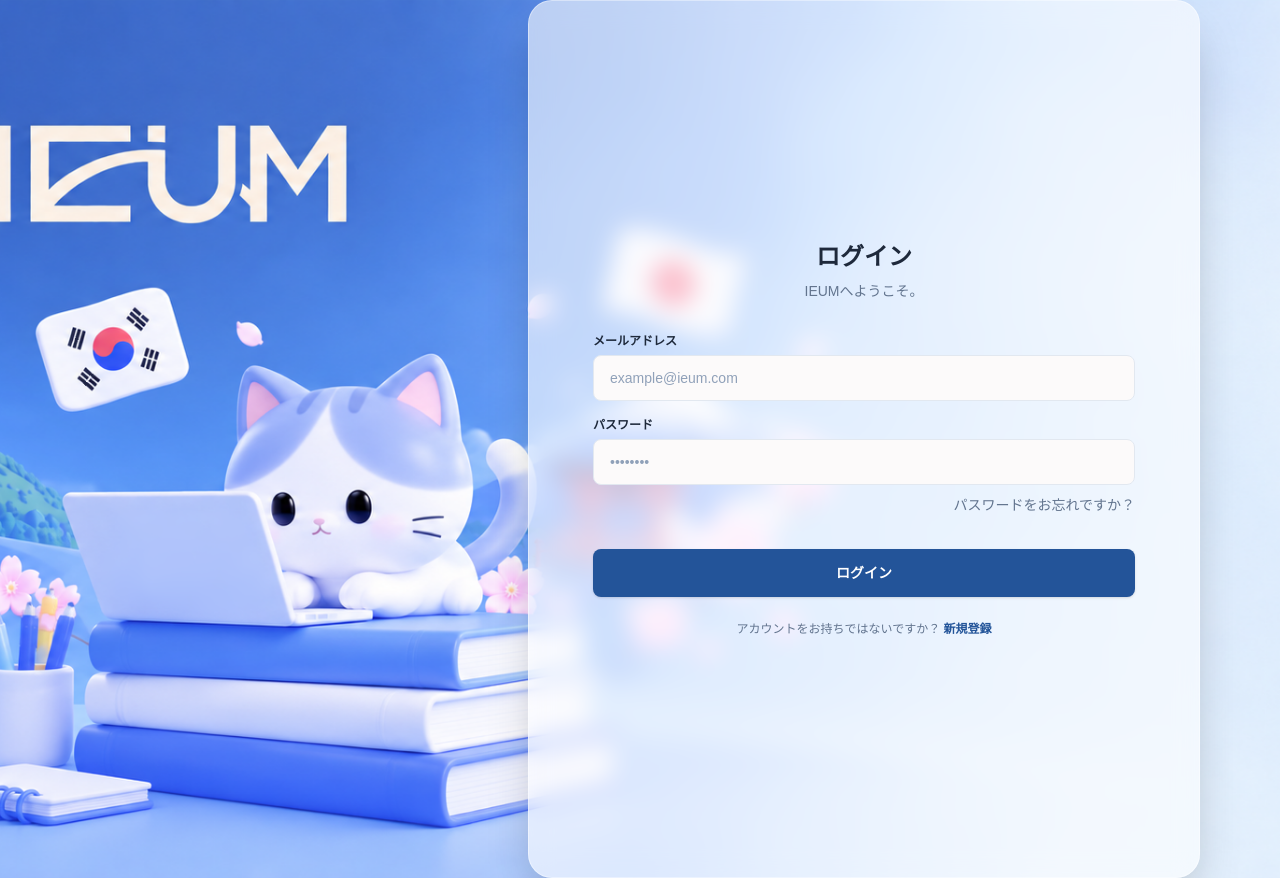
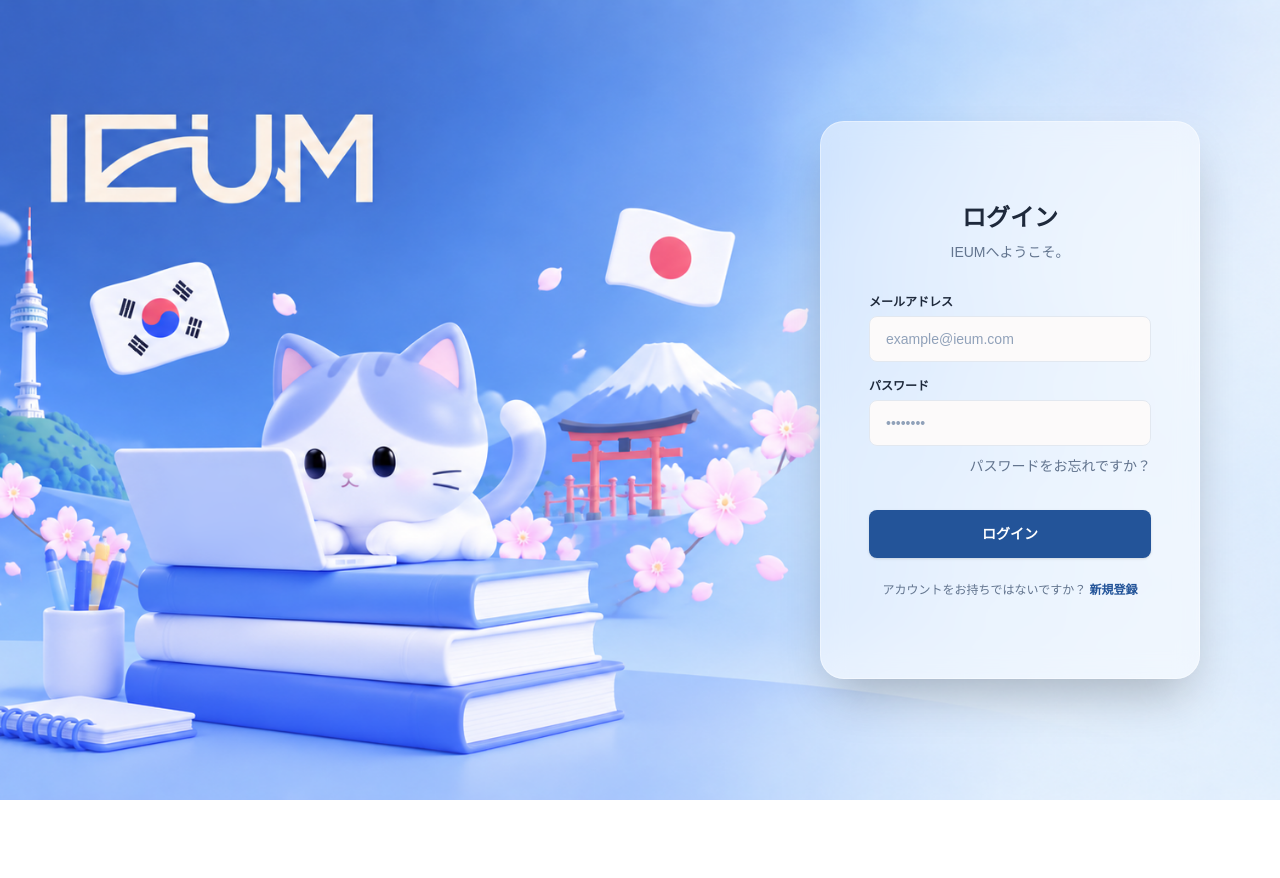
Before and after one commit to suin-00/ieum_demo, a Next.js app: page /login in a window 1280 px wide. After the commit the page ends 800 px from the top, so only its background shows below. Built offline with nearby package versions, Linux system fonts and the light colour scheme.

Commit message:
로그인 수정

```diff
--- a/src/app/(auth)/login/page.tsx
+++ b/src/app/(auth)/login/page.tsx
@@ -13,7 +13,8 @@
         priority
       />
       {/* 💡 크기를 대폭 키운 유리 카드 폼 (max-w-xl, p-12) */}
-      <div className="w-full max-w-2xl rounded-3xl bg-white/60 backdrop-blur-md px-16 py-60 shadow-2xl border border-white/40">
+      <div className="w-[90%] sm:w-[460px] lg:w-[28vw] max-w-lg min-w-[380px] rounded-3xl bg-white/50 backdrop-blur-md px-12 py-14 lg:py-20 shadow-2xl border border-white/40 flex flex-col justify-center">
+        {" "}
         <LogIn />
       </div>
     </main>
```
